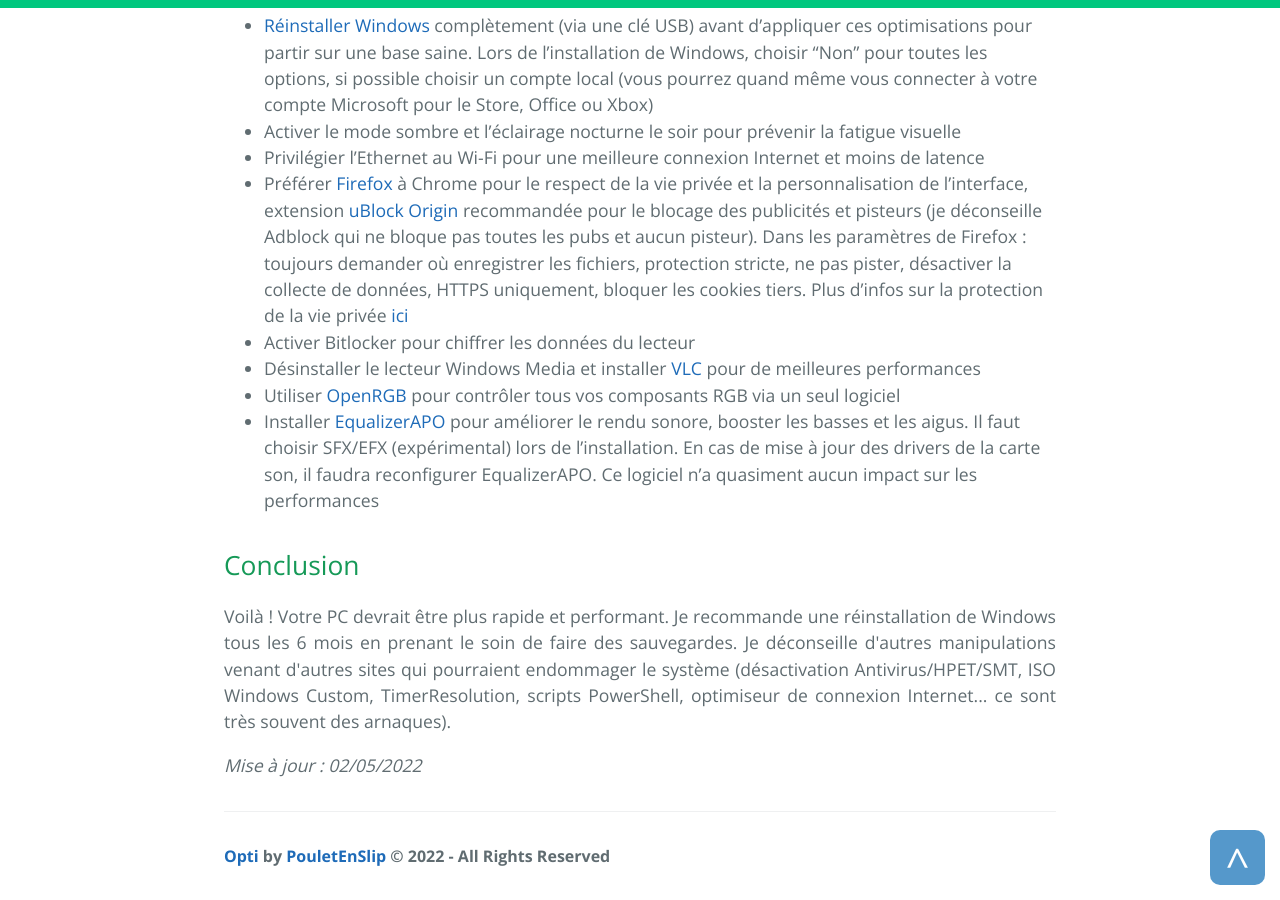
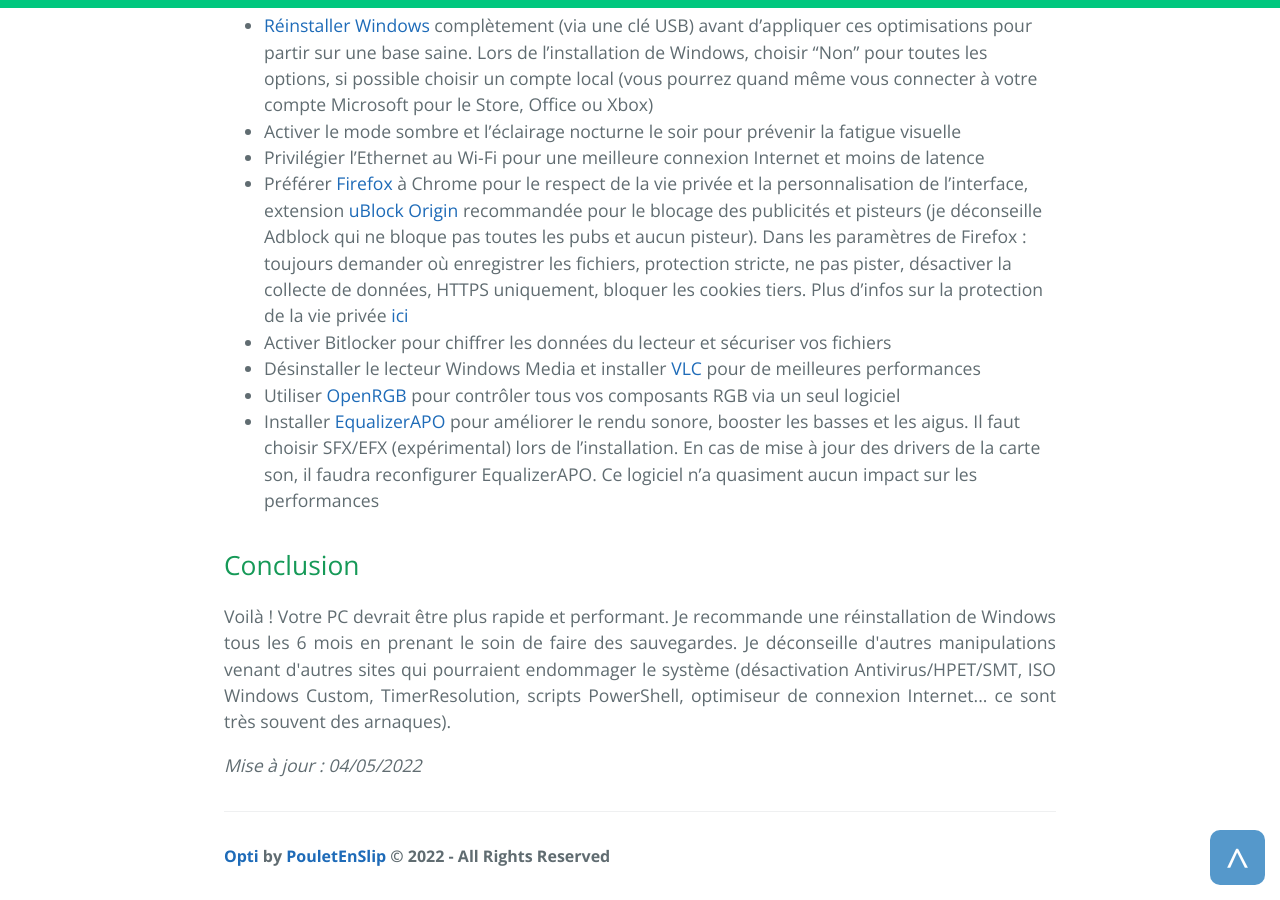
Before and after one commit to PouletEnSlip/pouletenslip.github.io, a Jekyll site: the page built from pages/opti/index.md, in a window 1280 px wide and 900 px high, scrolled down 3223 px. Built offline with Jekyll 4.4.1, drawn with Linux system fonts in a browser that asks for light colours; comment, search, counter and statistics services are not loaded.

Commit message:
Update index.md

```diff
--- a/pages/opti/index.md
+++ b/pages/opti/index.md
@@ -95,7 +95,7 @@
 * Activer le mode sombre et l’éclairage nocturne le soir pour prévenir la fatigue visuelle
 * Privilégier l’Ethernet au Wi-Fi pour une meilleure connexion Internet et moins de latence
 * Préférer [Firefox](https://www.mozilla.org/fr/firefox/new/) à Chrome pour le respect de la vie privée et la personnalisation de l'interface, extension [uBlock Origin](https://addons.mozilla.org/fr/firefox/addon/ublock-origin/) recommandée pour le blocage des publicités et pisteurs (je déconseille Adblock qui ne bloque pas toutes les pubs et aucun pisteur). Dans les paramètres de Firefox : toujours demander où enregistrer les fichiers, protection stricte, ne pas pister, désactiver la collecte de données, HTTPS uniquement, bloquer les cookies tiers. Plus d'infos sur la protection de la vie privée [ici](https://privacyguides.org/)
-* Activer Bitlocker pour chiffrer les données du lecteur
+* Activer Bitlocker pour chiffrer les données du lecteur et sécuriser vos fichiers
 * Désinstaller le lecteur Windows Media et installer [VLC](https://www.videolan.org/) pour de meilleures performances
 * Utiliser [OpenRGB](https://openrgb.org/releases.html) pour contrôler tous vos composants RGB via un seul logiciel
 * Installer [EqualizerAPO](https://sourceforge.net/projects/equalizerapo/) pour améliorer le rendu sonore, booster les basses et les aigus. Il faut choisir SFX/EFX (expérimental) lors de l'installation. En cas de mise à jour des drivers de la carte son, il faudra reconfigurer EqualizerAPO. Ce logiciel n'a quasiment aucun impact sur les performances
@@ -104,4 +104,4 @@
 
 <p style="text-align:justify;">Voilà ! Votre PC devrait être plus rapide et performant. Je recommande une réinstallation de Windows tous les 6 mois en prenant le soin de faire des sauvegardes. Je déconseille d'autres manipulations venant d'autres sites qui pourraient endommager le système (désactivation Antivirus/HPET/SMT, ISO Windows Custom, TimerResolution, scripts PowerShell, optimiseur de connexion Internet... ce sont très souvent des arnaques).</p>
 
-*Mise à jour : 02/05/2022*
+*Mise à jour : 04/05/2022*
```
